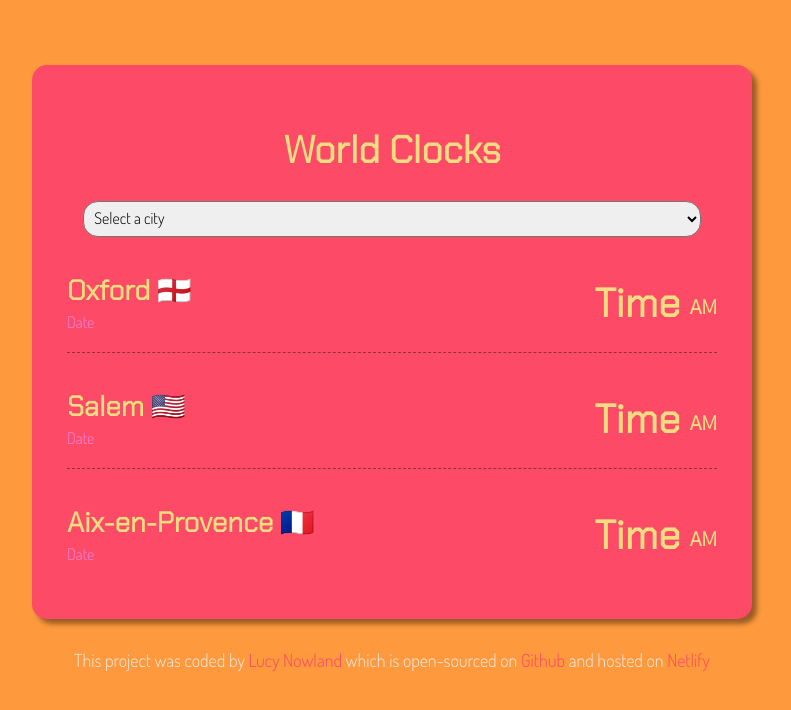
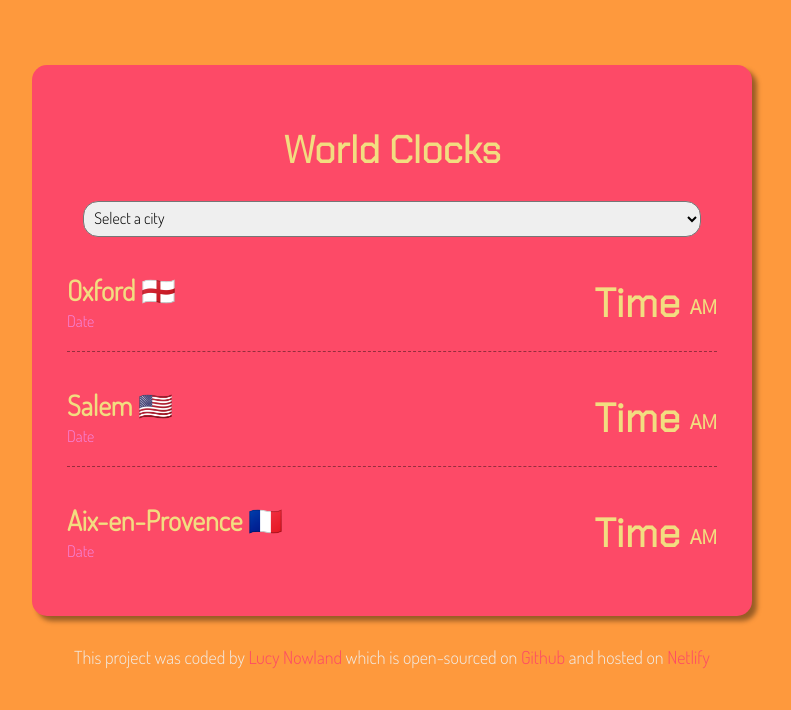
Before and after one commit to lucynowland/world-clock-add-on-project, a plain HTML site: page index.html in a window 1280 px wide. Shown: the whole page, without its empty margins (248-1039 px from the left). Drawn offline with Linux system fonts and the light colour scheme.

Commit message:
Updated h2 font family

```diff
--- a/src/style.css
+++ b/src/style.css
@@ -46,7 +46,7 @@ select {
 
 h2 {
   color: #f2dd80;
-  font-family: "Chakra Petch", sans-serif;
+  font-family: "Dosis", sans-serif;
   font-size: 28px;
   margin: 0;
   margin-bottom: 3px;
```
